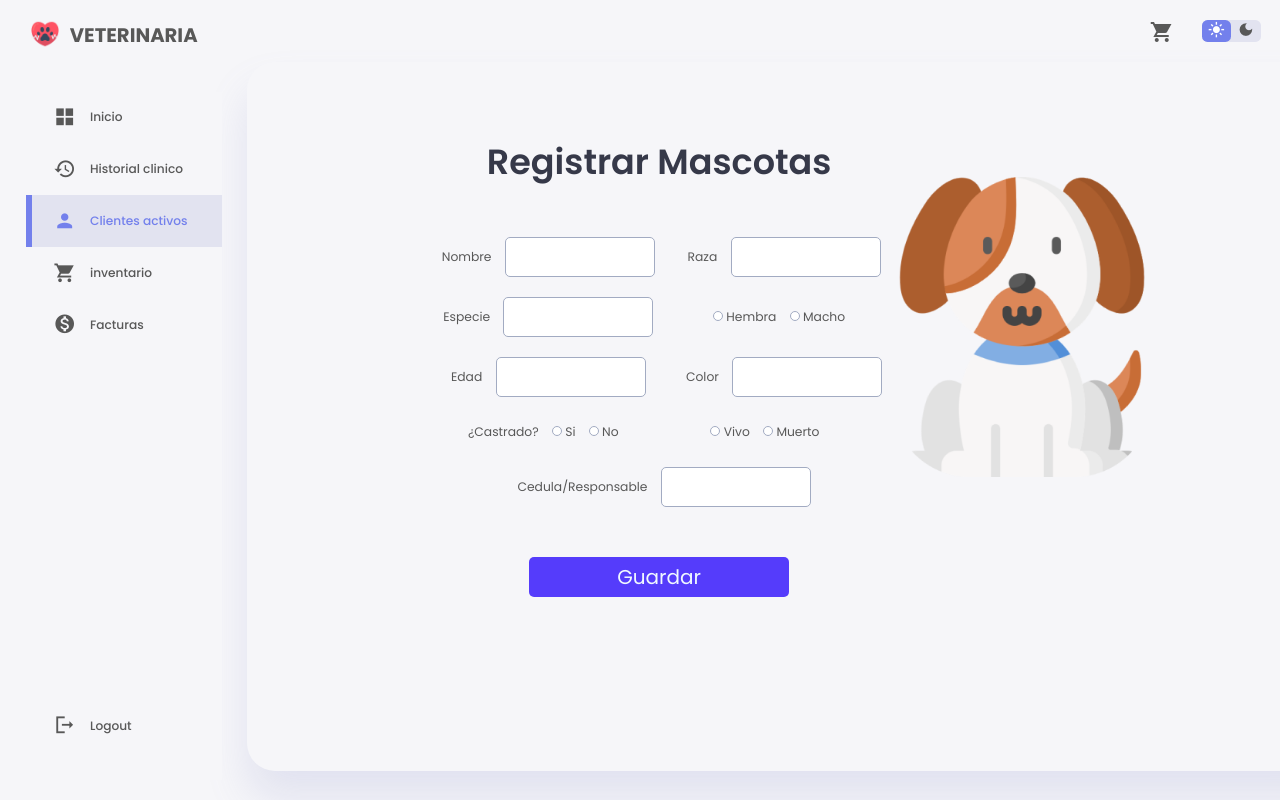
After one commit to juanhcode/Veterinaria-App, a Django app: page /formulario-mascota/ in a window 1280 px wide; the page is wider, and only the part inside the window is pictured. The commit adds this page. Run offline with Django 4.2, Linux system fonts and the light colour scheme.

Commit message:
Creacion de mascotas y su formulario
Se creo mascotas.html con su respectivo css linkeado con un formulario-mascota

```diff
--- a/apps/veterinario/urls.py
+++ b/apps/veterinario/urls.py
@@ -9,5 +9,7 @@ urlpatterns = [
     path('inicio-historial/',views.ListViewInicioHistorial.as_view(),name='inicio-historial'),
     path('cliente-responsable/',views.ListViewClienteResponsable.as_view(),name='cliente-responsable'),
     path('formulario-cliente/',views.ListViewFormularioClienteResponsable.as_view(),name='formulario-cliente'),
+    path('mascotas/',views.ListViewMascotas.as_view(),name='mascotas'),
+    path('formulario-mascota/',views.ListViewFormularioMascotas.as_view(),name='formulario-mascota'),
 
 ]
--- a/apps/veterinario/views.py
+++ b/apps/veterinario/views.py
@@ -21,3 +21,9 @@ class ListViewClienteResponsable(TemplateView):
 
 class ListViewFormularioClienteResponsable(TemplateView):
     template_name = 'historial/formulario-clientes.html'
+
+class ListViewMascotas(TemplateView):
+    template_name = 'historial/mascotas.html'
+
+class ListViewFormularioMascotas(TemplateView):
+    template_name = 'historial/formulario-mascota.html'
--- /dev/null
+++ b/static/styles/formulario-mascota.css
@@ -0,0 +1,133 @@
+*{
+    font-family: 'Poppins', Courier, monospace;
+    font-style: normal;
+}
+body{
+
+    line-height: 30px;
+    text-align: center;
+    color: #585858;
+}
+
+/*Quitar flechas de number*/
+input[type=number]::-webkit-inner-spin-button,
+input[type=number]::-webkit-outer-spin-button {
+    -webkit-appearance: none;
+    margin: 0;
+}
+input[type=number] { -moz-appearance:textfield; }
+
+.titulo
+{
+    color: #363949;
+    font-style: normal;
+    font-weight: 600;
+    font-size: 35px;
+    line-height: 70px;
+
+    margin-left: 0px;
+    margin-right: 0px;
+}
+
+.content-fondo
+{
+    height:500px; /*alto*/
+    width:800px; /*ancho*/
+    display: flex;
+    margin-left: 10%;
+    border-radius: 10px;
+}
+
+.campo{
+    width: 40%;
+    margin: 10px;
+    display: inline-block;
+}
+
+.campo2{
+    display: inline-block;
+    width: 35%;
+    margin: 10px;
+}
+
+.campo3{
+    margin: 10px;
+    padding-left: 10px;
+}
+
+label{
+    padding-right: 10px;
+}
+
+
+.nomalinp{
+    border: 1px solid #A2ABC2;
+    background: #FFFFFF;
+    width: 150px;
+    display: inline-block;
+    border-radius: 5px;
+    height: 40px;
+}
+
+.campoRadio{
+    display: inline-block;
+    width: 35%;
+    margin: 10px;
+}
+
+.campoRadio input{
+    border: 1px solid #A2ABC2;
+    background: #FFFFFF;
+    border-radius: 5px;
+    width: 10px;
+    height: 10px;
+}
+
+.formulario
+{
+    height:480px; /*alto*/
+    width:600px; /*ancho*/
+
+
+    padding-left:0px;
+    margin-left: 0px;
+    margin-right: 0px;
+    /*border: 1px solid #1f1c1c;*/
+}
+
+
+
+.formulario , button
+{
+    margin-top: 40px;
+}
+
+.btn , text{
+    width:260px;
+    height:40px;
+    border-radius: 5px;
+    font-size: 18px;
+    font-style: normal;
+    font-size: 20px;
+    line-height: 30px;
+    background-color: #553CFB;
+    color: aliceblue;
+    border: 0px ;
+}
+
+
+/* ------------------------Imagen-------------------*/
+.imagen-content
+{
+    height:300px; /*alto*/
+    width: 300px;
+    margin-top: 90px;
+    margin-left: -50px;
+    margin-right: 0px;
+}
+
+.imagen
+{
+    height:300px; /*alto*/
+    width: 260px; /*ancho*/
+}
--- /dev/null
+++ b/templates/historial/formulario-mascota.html
@@ -0,0 +1,87 @@
+{% extends 'index.html' %}
+{% load static%}
+{% block title %}Formulario Mascotas{% endblock title %}
+{% block content %}
+<link rel="stylesheet" href="/static/styles/formulario-mascota.css">
+<body>
+        <div class="content-fondo">
+            <div class="formulario">
+                <form method="post">
+                    <h2 class="titulo">Registrar Mascotas</h2><br>
+                    {% csrf_token %}
+
+                    <div id="formularioClienteResponsable">
+
+                        <div class="campo">
+                            <label>Nombre</label>
+                            <input class="nomalinp" type="text">
+                        </div>
+
+
+                        <div class="campo2">
+                            <label>Raza</label>
+                            <input class="nomalinp" type="text">
+                        </div>
+
+                        <div class="campo">
+                            <label>Especie</label>
+                            <input class="nomalinp" type="text">
+                        </div>
+
+                        <div class="campoRadio">
+                            <input type="radio" name="sexo" id="hembra" value="hembra">
+                            <label for="hembra">Hembra</label>
+                            <input type="radio" name="sexo" id="macho" value="macho">
+                            <label for="macho">Macho</label>
+                        </div>
+
+                        <div class="campo">
+                            <label>Edad</label>
+                            <input class="nomalinp" type="text">
+                        </div>
+
+                        <div class="campo2">
+                            <label>Color</label>
+                            <input class="nomalinp" type="text">
+                        </div>
+
+                        <div class="campoRadio">
+                            <label>¿Castrado?</label>
+                            <input type="radio" name="castrado" id="si" value="si">
+                            <label for="si">Si</label>
+                            <input type="radio" name="castrado" id="no" value="no">
+                            <label for="no">No</label>
+                        </div>
+
+                        <div class="campoRadio">
+                            <input type="radio" name="estado" id="vivo" value="vivo">
+                            <label for="vivo">Vivo</label>
+                            <input type="radio" name="estado" id="muerto" value="muerto">
+                            <label for="muerto">Muerto</label>
+
+                        </div>
+
+                        <div class="campo3">
+                            <label>Cedula/Responsable</label>
+                            <input class="nomalinp" type="number">
+                        </div>
+
+                    </div>
+
+                    {% for i in form.errors %} {{i}} {% endfor %}
+                    {% if form.errors %}
+                    <p>error!</p>
+                    {% endif %}
+
+                    <button type="submit" class="btn">Guardar</button>
+
+                </form>
+            </div>
+
+            <div class="imagen-content">
+                <img class = "imagen" src="/static/assets/pet.png">
+            </div>
+        </div>
+</body>
+<script src="{% static 'scripts/formulariosVenta.js' %}"></script>
+{% endblock content %}
--- a/templates/historial/inicio-historial.html
+++ b/templates/historial/inicio-historial.html
@@ -5,7 +5,7 @@
 <link rel="stylesheet" href="{% static 'styles/inicio-historial.css' %}">
 
 <a class="gestion" href="{% url 'veterinaria_app:cliente-responsable' %}"><b>Gestionar Clientes/Responsables</b></a>
-<a class="gestion" href=""><b>Gestionar Mascotas/Pacientes</b></a>
+<a class="gestion" href="{% url 'veterinaria_app:mascotas' %}"><b>Gestionar Mascotas/Pacientes</b></a>
 <a class="gestion" href=""><b>Gestionar Historial Clinico</b></a>
 
 {% endblock content %}
```
Also changed, not shown: static/styles/mascotas.css (added, +91 -0 lines), templates/historial/mascotas.html (added, +41 -0 lines).
